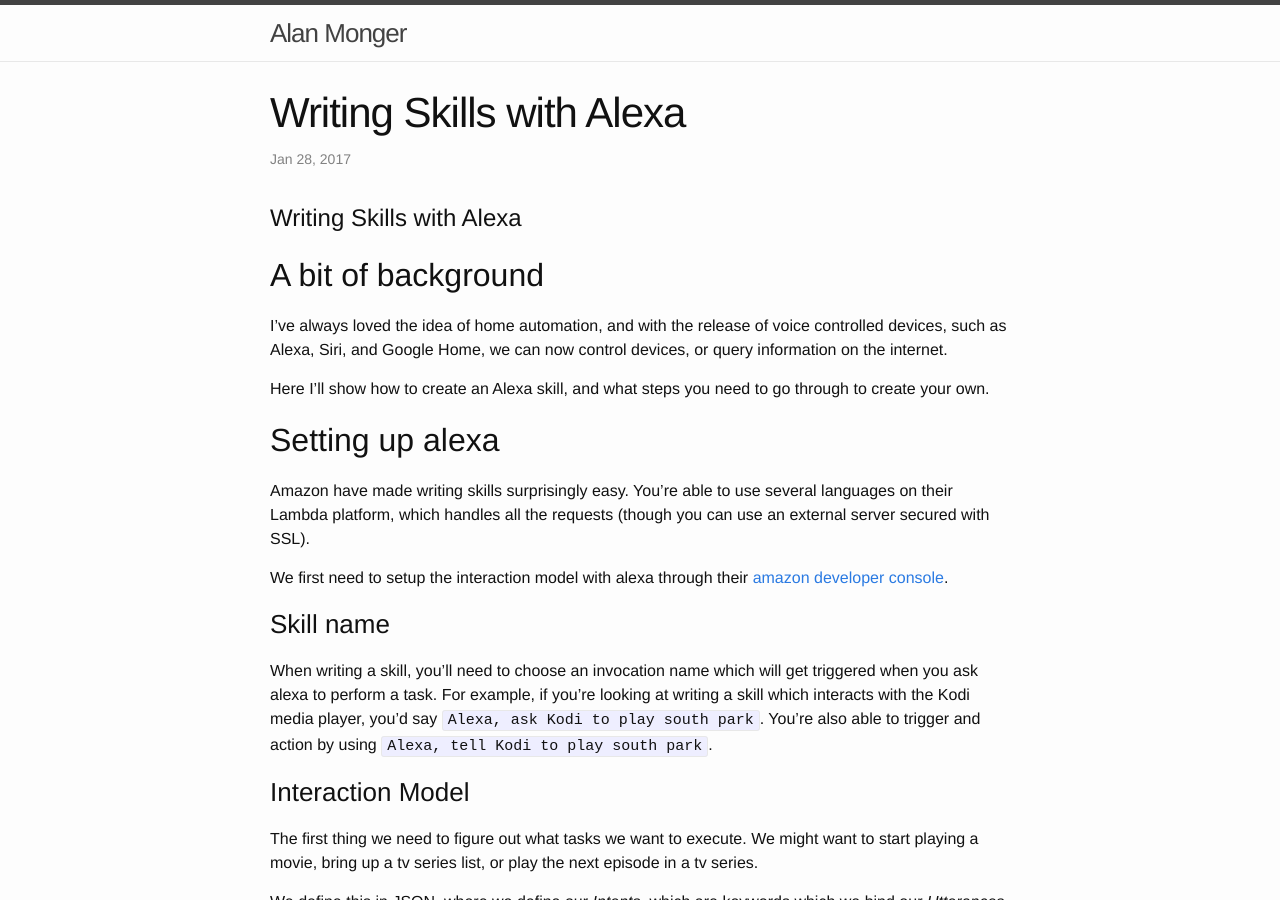
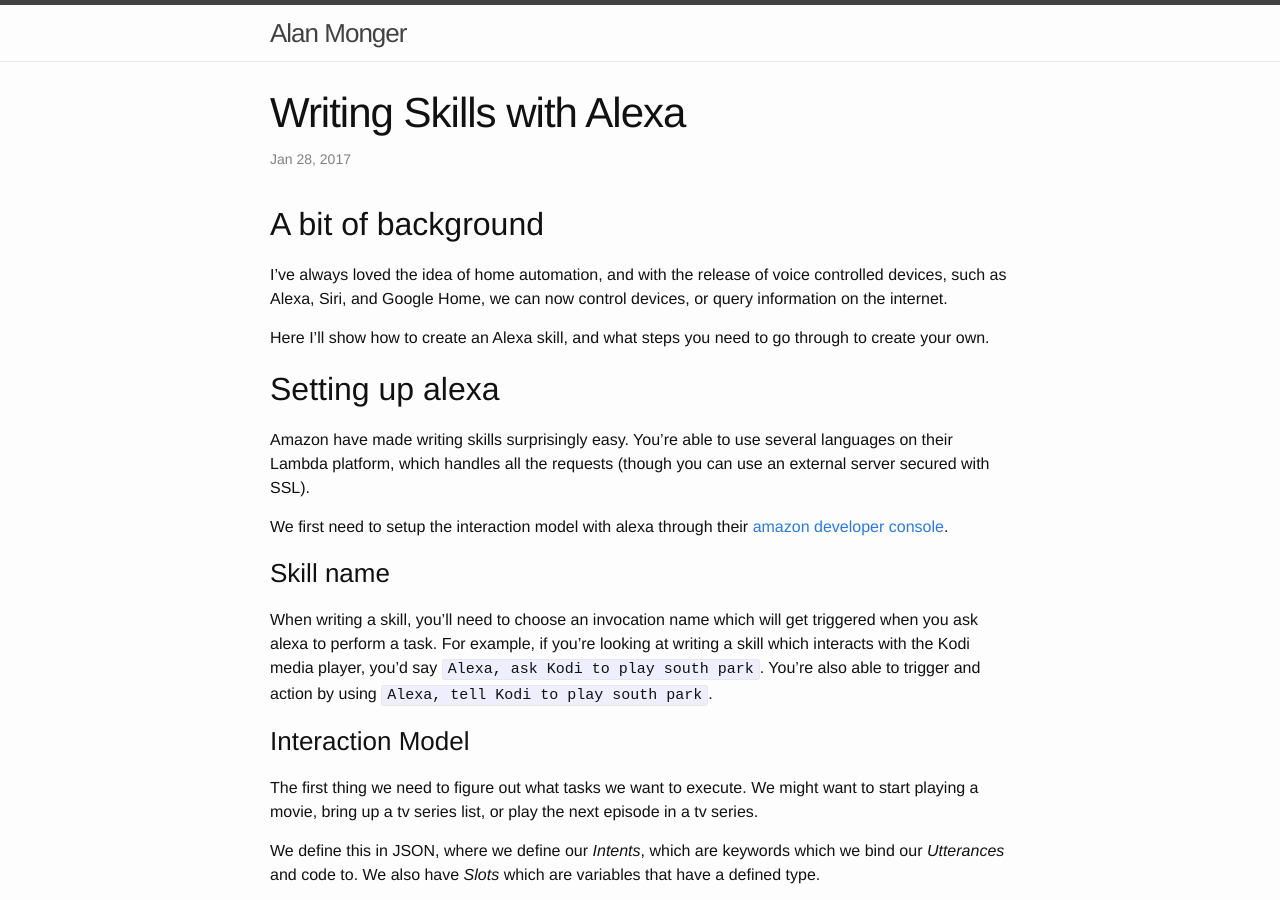
Before and after one commit to amonger/amonger.github.io, a Jekyll site: the page built from _posts/2017-01-28-writing-skills-with-alexa.markdown, in a window 1280 px wide and 900 px high. Built offline with Jekyll 4.4.1, drawn with Linux system fonts in a browser that asks for light colours; comment, search, counter and statistics services are not loaded.

Commit message:
Dont need the title twice

```diff
--- a/_posts/2017-01-28-writing-skills-with-alexa.markdown
+++ b/_posts/2017-01-28-writing-skills-with-alexa.markdown
@@ -4,8 +4,6 @@ title:  "Writing Skills with Alexa"
 date:   2017-01-28 11:44:15
 categories: alexa javascript lambda dot echo amazon home automation
 ---
-
-# Writing Skills with Alexa
 
 ## A bit of background
 
```
